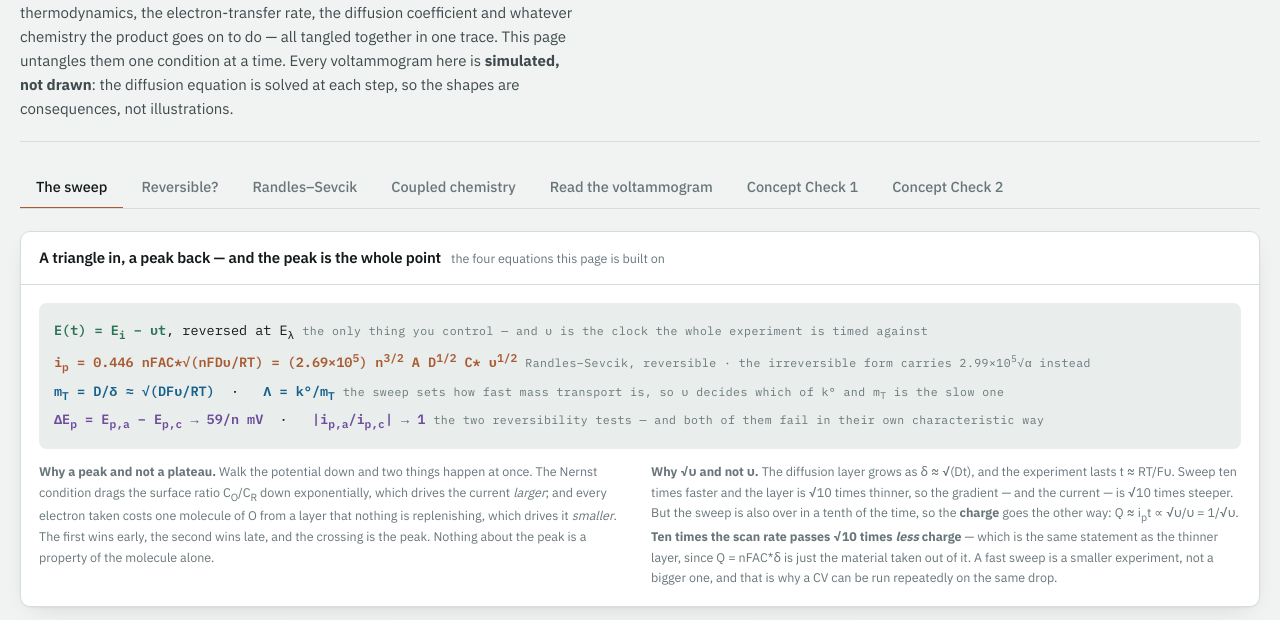
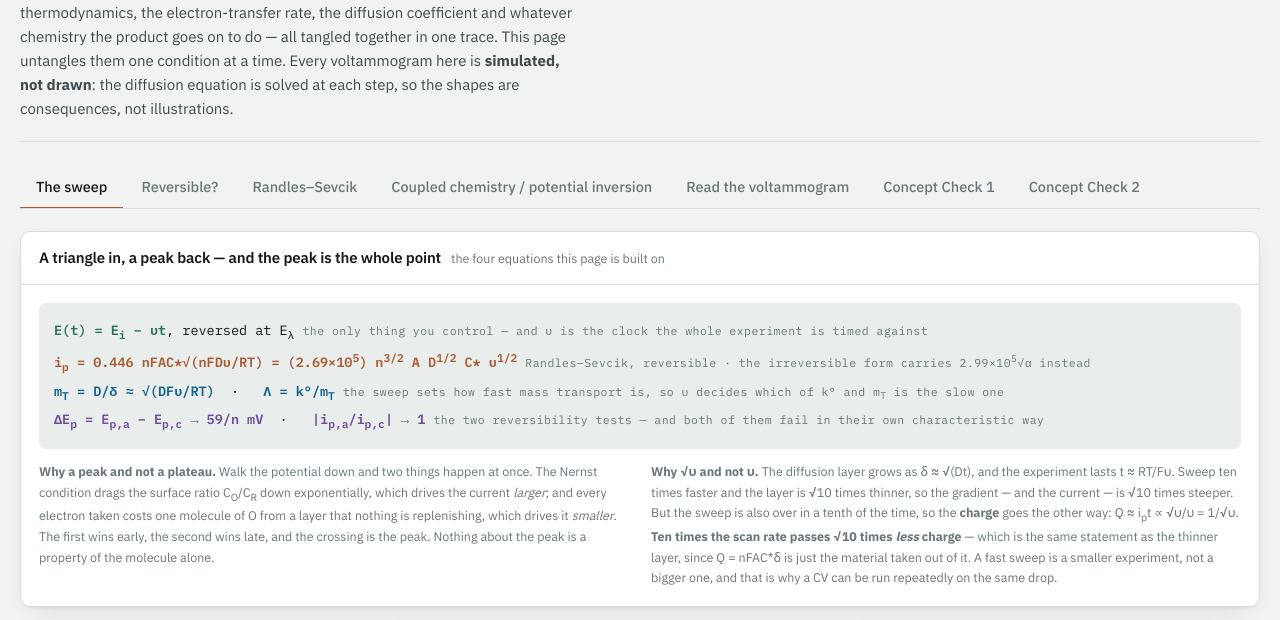
Before and after one commit to hrbyon/CH40051, a plain HTML site: page lecture13.html in a window 1280 px wide. Shown: the part 134-754 px from the top of the page. Drawn offline with Linux system fonts and the light colour scheme.

Commit message:
Add files via upload

```diff
--- a/lecture13.html
+++ b/lecture13.html
@@ -231,7 +231,7 @@ footer{margin-top:40px;padding-top:20px;border-top:1px solid var(--line);color:v
     <button class="tab" role="tab" aria-selected="true"  aria-controls="p-sweep" id="t-sweep">The sweep</button>
     <button class="tab" role="tab" aria-selected="false" aria-controls="p-rev"   id="t-rev">Reversible?</button>
     <button class="tab" role="tab" aria-selected="false" aria-controls="p-rs"    id="t-rs">Randles&ndash;Sevcik</button>
-    <button class="tab" role="tab" aria-selected="false" aria-controls="p-mech"  id="t-mech">Coupled chemistry</button>
+    <button class="tab" role="tab" aria-selected="false" aria-controls="p-mech"  id="t-mech">Coupled chemistry / potential inversion</button>
     <button class="tab" role="tab" aria-selected="false" aria-controls="p-read"  id="t-read">Read the voltammogram</button>
     <button class="tab" role="tab" aria-selected="false" aria-controls="p-quiz1" id="t-quiz1">Concept Check 1</button>
     <button class="tab" role="tab" aria-selected="false" aria-controls="p-quiz2" id="t-quiz2">Concept Check 2</button>
```
